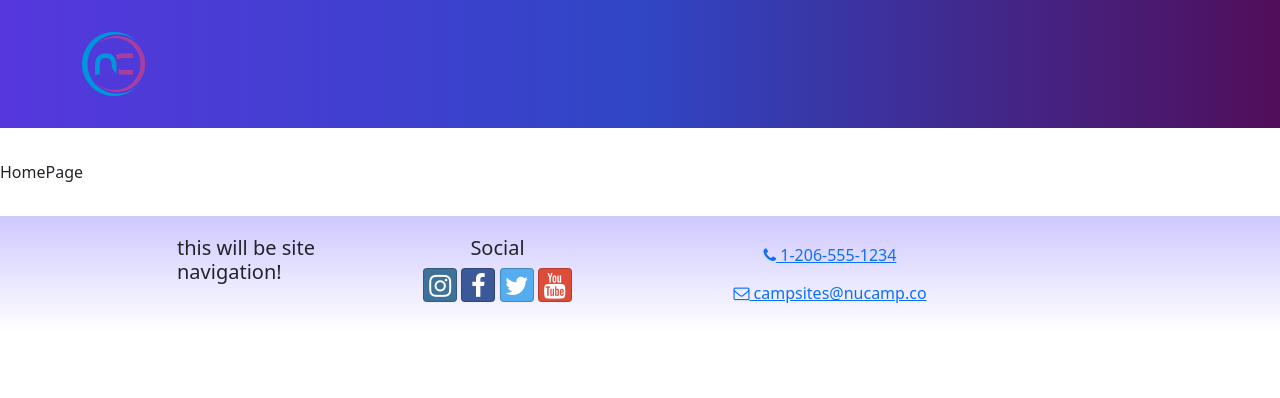
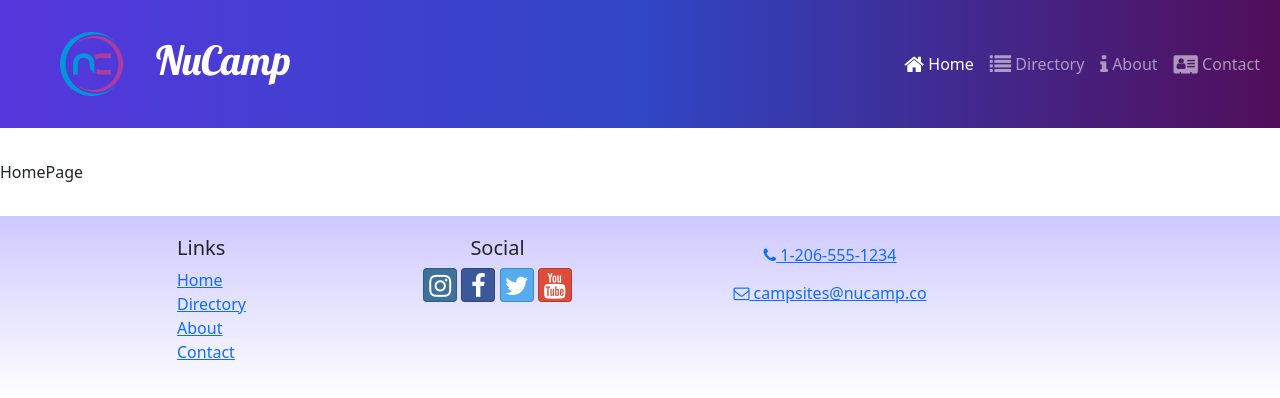
Before and after one commit to fikebr/nucampsite, a React (Create React App) app: page / in a window 1280 px wide. Shown: the top 398 px of the page. Built offline with nearby package versions, Linux system fonts and the light colour scheme.

Commit message:
Header and Footer Links: wk2 ex4

```diff
--- a/src/components/Footer.js
+++ b/src/components/Footer.js
@@ -1,6 +1,7 @@
 /* eslint-disable linebreak-style */
 /* eslint-disable react/react-in-jsx-scope */
-import {Container, Row, Col} from 'reactstrap';
+import { Container, Row, Col } from 'reactstrap';
+import { Link } from 'react-router-dom';
 
 const Footer = () => {
   return (
@@ -8,7 +9,21 @@
       <Container>
         <Row>
           <Col xs={{size: 4, offset: 1}} sm='2'>
-            <h5>this will be site navigation!</h5>
+            <h5>Links</h5>
+            <ul className='list-unstyled'>
+              <li>
+                <Link to='/'>Home</Link>
+              </li>
+              <li>
+                <Link to='/directory'>Directory</Link>
+              </li>
+              <li>
+                <Link to='/about'>About</Link>
+              </li>
+              <li>
+                <Link to='/contact'>Contact</Link>
+              </li>
+            </ul>
           </Col>
           <Col xs='6' sm='3' className='text-center'>
 
--- a/src/components/Header.js
+++ b/src/components/Header.js
@@ -1,18 +1,49 @@
-import {Navbar, NavbarBrand, Container} from 'reactstrap';
-import  NucampLogo from '../app/assets/img/logo.png';
+import { useState } from 'react';
+import {
+    Navbar,
+    NavbarBrand,
+    Collapse,
+    NavbarToggler,
+    Nav,
+    NavItem,
+} from 'reactstrap';
+import { NavLink } from 'react-router-dom';
+import NucampLogo from '../app/assets/img/logo.png';
 
 const Header = () => {
-    return(
+    const [menuOpen, setMenuOpen] = useState(false);
+    return (
         <Navbar dark color='primary' sticky='top' expand='md'>
-        <Container>
-             <NavbarBrand href='/'>
-                 <img src={NucampLogo} alt='nucamp logo' />
-             </NavbarBrand>
-         </Container>
-     </Navbar>
-
+            <NavbarBrand className='ms-5' href='/'>
+                <img src={NucampLogo} alt='nucamp logo' className='float-start' />
+                <h1 className='mt-1'>NuCamp</h1>
+            </NavbarBrand>
+            <NavbarToggler onClick={() => setMenuOpen(!menuOpen)} />
+            <Collapse isOpen={menuOpen} navbar>
+                <Nav className='ms-auto' navbar>
+                <NavItem>
+                    <NavLink className='nav-link' to='/'>
+                        <i className='fa fa-home fa-lg' /> Home
+                    </NavLink>
+                </NavItem>
+                <NavItem>
+                    <NavLink className='nav-link' to='/directory'>
+                        <i className='fa fa-list fa-lg' /> Directory
+                    </NavLink>
+                </NavItem>
+                <NavItem>
+                    <NavLink className='nav-link' to='/about'>
+                        <i className='fa fa-info fa-lg' /> About
+                    </NavLink>
+                </NavItem>
+                <NavItem>
+                    <NavLink className='nav-link' to='/contact'>
+                        <i className='fa fa-address-card fa-lg' /> Contact
+                    </NavLink>
+                </NavItem>
+            </Nav>
+            </Collapse>
+        </Navbar>
     );
-
 };
-
 export default Header;
```
